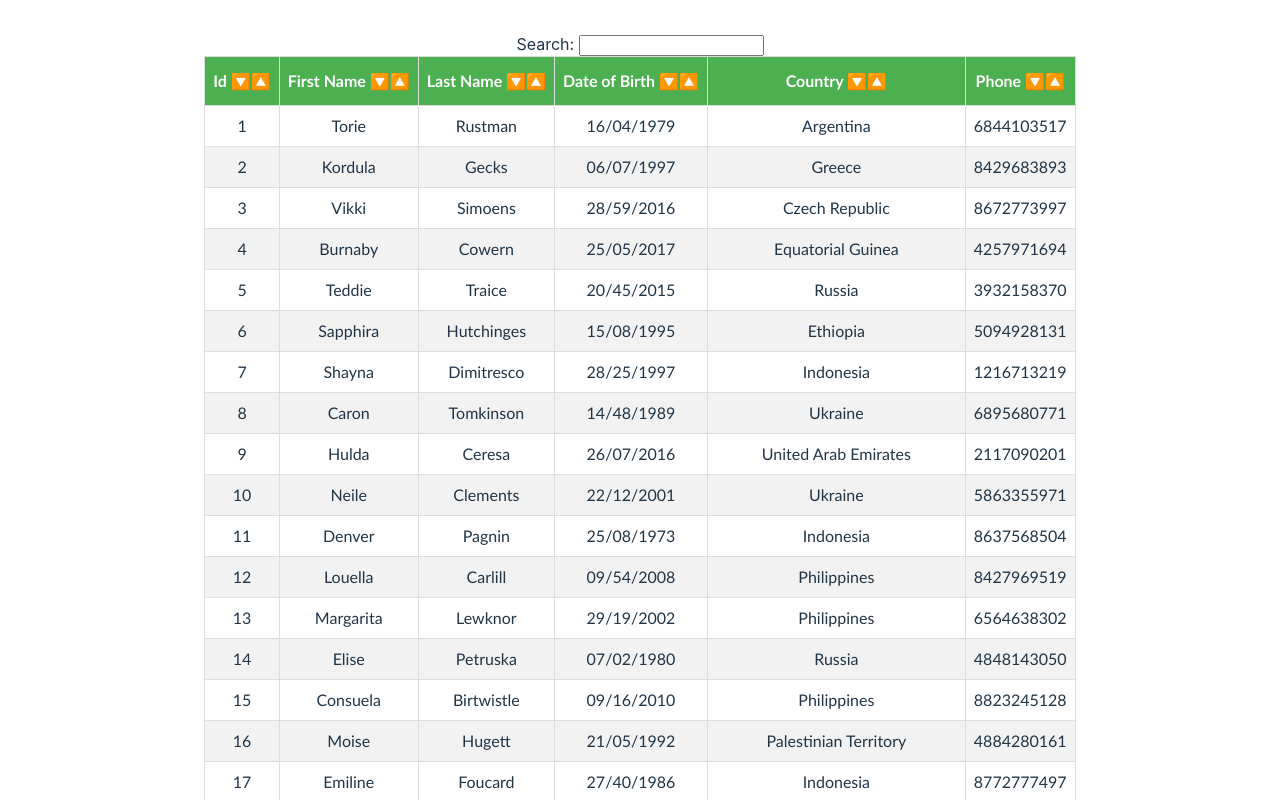
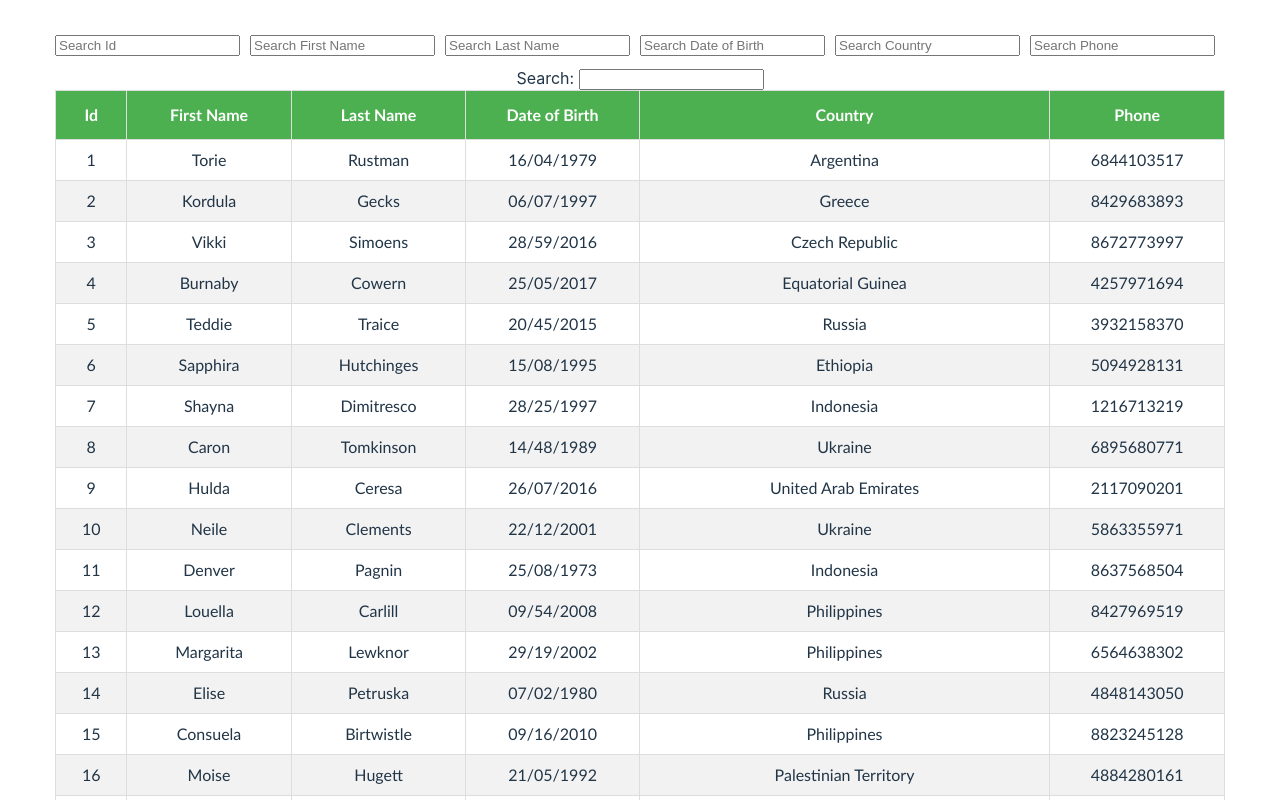
Before and after one commit to NA-Asraful-Khan/REACT_PRACTICE, a React (Vite) app in the folder react-table/: page / in a window 1280 px wide. Shown: the top 800 px of the page. Built offline with nearby package versions, Linux system fonts and the light colour scheme.

Commit message:
Complete Column FIltering

```diff
--- a/react-table/package.json
+++ b/react-table/package.json
@@ -12,6 +12,7 @@
   "dependencies": {
     "date-fns": "^3.6.0",
     "react": "^18.2.0",
+    "react-datepicker": "^6.9.0",
     "react-dom": "^18.2.0",
     "react-table": "^7.8.0"
   },
--- a/react-table/src/App.jsx
+++ b/react-table/src/App.jsx
@@ -3,12 +3,14 @@ import './App.css'
 import { BasicTable } from './componants/BasicTable'
 import { SortingTable } from './componants/SortingTable'
 import { FilteringTable } from './componants/FilteringTable'
+import { ParentComponent } from './componants/ParentComponent'
 
 function App() {
 
   return (
     <>
-      <FilteringTable></FilteringTable>
+    <ParentComponent></ParentComponent>
+
     </>
   )
 }
--- /dev/null
+++ b/react-table/src/componants/ColumnFilter.jsx
@@ -0,0 +1,15 @@
+// ColumnFilter.js
+import React from 'react';
+
+export const ColumnFilter = ({ column, setFilter }) => {
+    return (
+        <span>
+            <input
+                value={column.filterValue || ''}
+                onChange={(e) => setFilter(e.target.value || undefined)}
+                placeholder={`Search ${column.Header}`}
+                style={{ marginBottom: '10px', marginRight: '10px' }}
+            />
+        </span>
+    );
+};
--- a/react-table/src/componants/FilteringTable.jsx
+++ b/react-table/src/componants/FilteringTable.jsx
@@ -1,10 +1,11 @@
-import React, { useMemo, useState } from 'react';
-import { useTable, useSortBy ,useGlobalFilter} from 'react-table';
+import React, { useMemo, useState, useEffect } from 'react';
+import { useTable, useSortBy, useGlobalFilter, useFilters } from 'react-table';
 import MOCK_DATA from './MOCK_DATA.json';
 import { COLUMNS } from './columns';
 import { GlobalFilter } from './GlobalFilter';
+import { ColumnFilter } from './ColumnFilter';
 
-export const FilteringTable = () => {
+export const FilteringTable = ({ setColumnFilters }) => {
     const columns = useMemo(() => COLUMNS, []);
     const data = useMemo(() => MOCK_DATA, []);
     const [sortDirection, setSortDirection] = useState('desc');
@@ -18,6 +19,7 @@ export const FilteringTable = () => {
         prepareRow,
         state,
         setGlobalFilter,
+        setFilter,
     } = useTable(
         {
             columns,
@@ -26,25 +28,34 @@ export const FilteringTable = () => {
                 sortBy: [],
             },
         },
+        useFilters,
         useGlobalFilter,
         useSortBy
     );
 
-    const {globalFIlter} = state
+    useEffect(() => {
+        setColumnFilters((filters) => {
+            filters.forEach(({ id, value }) => {
+                setFilter(id, value);
+            });
+        });
+    }, [setFilter, setColumnFilters]);
+
+    const { globalFilter } = state;
 
     const handleSort = (column) => {
-        setSortDirection(prevDirection => prevDirection === 'desc' ? 'asc' : 'desc');
+        setSortDirection((prevDirection) => (prevDirection === 'desc' ? 'asc' : 'desc'));
         column.toggleSortBy(sortDirection === 'desc', false);
     };
 
     return (
         <>
-        <GlobalFilter filter={globalFIlter} setFilter={setGlobalFilter} />
+            <GlobalFilter filter={globalFilter} setFilter={setGlobalFilter} />
             <table {...getTableProps()}>
                 <thead>
-                {headerGroups.map(headerGroup => (
+                    {headerGroups.map((headerGroup) => (
                         <tr {...headerGroup.getHeaderGroupProps()}>
-                        {headerGroup.headers.map(column => (
+                            {headerGroup.headers.map((column) => (
                                 <th
                                     {...column.getHeaderProps()}
                                     onClick={() => handleSort(column)}
@@ -56,7 +67,7 @@ export const FilteringTable = () => {
                                             ? column.isSortedDesc
                                                 ? ' 🔽'
                                                 : ' 🔼'
-                                        : ' 🔽🔼'}
+                                            : ''}
                                     </span>
                                 </th>
                             ))}
@@ -64,11 +75,11 @@ export const FilteringTable = () => {
                     ))}
                 </thead>
                 <tbody {...getTableBodyProps()}>
-                {rows.map(row => {
+                    {rows.map((row) => {
                         prepareRow(row);
                         return (
                             <tr {...row.getRowProps()}>
-                            {row.cells.map(cell => (
+                                {row.cells.map((cell) => (
                                     <td {...cell.getCellProps()}>{cell.render('Cell')}</td>
                                 ))}
                             </tr>
@@ -76,9 +87,9 @@ export const FilteringTable = () => {
                     })}
                 </tbody>
                 <tfoot>
-                {footerGroups.map(footerGroup => (
+                    {footerGroups.map((footerGroup) => (
                         <tr {...footerGroup.getFooterGroupProps()}>
-                        {footerGroup.headers.map(column => (
+                            {footerGroup.headers.map((column) => (
                                 <td {...column.getFooterProps()}>{column.render('Footer')}</td>
                             ))}
                         </tr>
--- /dev/null
+++ b/react-table/src/componants/ParentComponent.jsx
@@ -0,0 +1,35 @@
+import React, { useState, useMemo } from 'react';
+import { FilteringTable } from './FilteringTable';
+import { ColumnFilter } from './ColumnFilter';
+import { COLUMNS } from './columns';
+
+export const ParentComponent = () => {
+    const [columnFilters, setColumnFilters] = useState(
+        COLUMNS.reduce((acc, column) => {
+            acc[column.accessor] = '';
+            return acc;
+        }, {})
+    );
+
+    const handleColumnFilterChange = (columnId, value) => {
+        setColumnFilters((prevFilters) => ({
+            ...prevFilters,
+            [columnId]: value,
+        }));
+    };
+
+    return (
+        <>
+            <div>
+                {COLUMNS.map((column) => (
+                    <ColumnFilter
+                        key={column.accessor}
+                        column={{ ...column, filterValue: columnFilters[column.accessor] }}
+                        setFilter={(value) => handleColumnFilterChange(column.accessor, value)}
+                    />
+                ))}
+            </div>
+            <FilteringTable setColumnFilters={(cb) => cb(Object.entries(columnFilters).map(([id, value]) => ({ id, value })))} />
+        </>
+    );
+};
--- a/react-table/src/componants/columns.js
+++ b/react-table/src/componants/columns.js
@@ -1,37 +1,45 @@
 import {format} from 'date-fns'
+import { ColumnFilter } from './ColumnFilter'
 
 
 export const COLUMNS = [
     {
         Header:'Id',
         Footer:'Id',
-        accessor:'id'
+        accessor:'id',
+        Filter:ColumnFilter,
+        disableFilters:true
     },
     {
         Header:'First Name',
         Footer:'First Name',
-        accessor:'first_name'
+        accessor:'first_name',
+        Filter:ColumnFilter
     },
     {
         Header:'Last Name',
         Footer:'Last Name',
-        accessor:'last_name'
+        accessor:'last_name',
+        Filter:ColumnFilter
     },
     {
         Header:'Date of Birth',
         Footer:'Date of Birth',
         accessor:'date_of_birth',
-        Cell:({value})=>{return format(new Date(value),'dd/mm/yyyy')}
+        Cell:({value})=>{return format(new Date(value),'dd/mm/yyyy')},
+        Filter:ColumnFilter
     },
     {
         Header:'Country',
         Footer:'Country',
-        accessor:'country'
+        accessor:'country',
+        Filter:ColumnFilter
     },
     {
         Header:'Phone',
         Footer:'Phone',
-        accessor:'phone'
+        accessor:'phone',
+        Filter:ColumnFilter
     },
 ]
 
```
Also changed, not shown: react-table/src/componants/DateChangeFilter.jsx (added, +23 -0 lines), 1 other file (tests, documents, lock files or other folders). Lines whose indentation alone changed are shown as unchanged.
